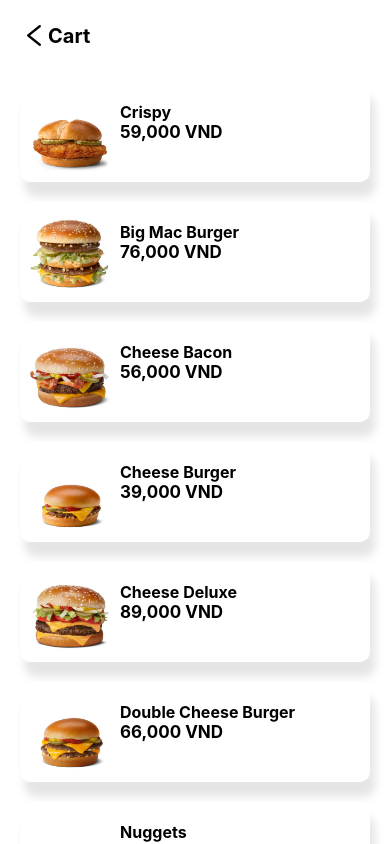
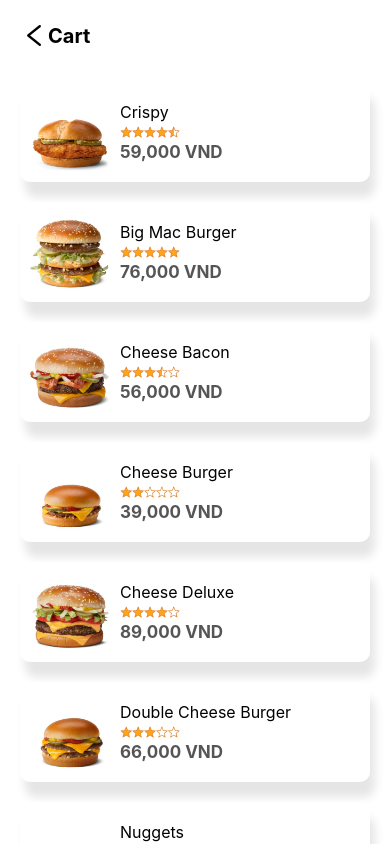
Before and after one commit to tamB2203579/Food-Order-App, a React Native app: screen /Cart in a window 390 px wide. Built offline with nearby package versions, Linux system fonts and the light colour scheme.

Commit message:
add rating (2)

```diff
--- a/constants/foods.js
+++ b/constants/foods.js
@@ -5,7 +5,7 @@
     name: 'Crispy',
     price: '59,000',
     image: require('../assets/popular/crispy.png'),
-    rating: 4.5,
+    rating: require('../assets/rating/rating-45.png'),
   },
   {
     id: '2',
@@ -13,7 +13,7 @@
     name: 'Big Mac Burger',
     price: '76,000',
     image: require('../assets/popular/burger.png'),
-    rating: 5,
+    rating: require('../assets/rating/rating-50.png'),
   },
   {
     id: '3',
@@ -21,7 +21,7 @@
     name: 'Cheese Bacon',
     price: '56,000',
     image: require('../assets/burgers/cheesebacon.png'),
-    rating: 3.5,
+    rating: require('../assets/rating/rating-35.png'),
   },
   {
     id: '4',
@@ -29,7 +29,7 @@
     name: 'Cheese Burger',
     price: '39,000',
     image: require('../assets/burgers/cheeseburger.png'),
-    rating: 2,
+    rating: require('../assets/rating/rating-20.png'),
   },
   {
     id: '5',
@@ -37,7 +37,7 @@
     name: 'Cheese Deluxe',
     price: '89,000',
     image: require('../assets/burgers/cheesedeluxe.png'),
-    rating: 4,
+    rating: require('../assets/rating/rating-40.png'),
   },
   {
     id: '6',
@@ -45,7 +45,7 @@
     name: 'Double Cheese Burger',
     price: '66,000',
     image: require('../assets/burgers/doublecheeseburger.png'),
-    rating: 3,
+    rating: require('../assets/rating/rating-30.png'),
   },
   {
     id: '7',
@@ -53,7 +53,7 @@
     name: 'Nuggets',
     price: '49,000',
     image: require('../assets/popular/nuggets.png'),
-    rating: 4.5,
+    rating: require('../assets/rating/rating-45.png'),
   },
   {
     id: '8',
@@ -61,7 +61,7 @@
     name: 'French fries',
     price: '29,000',
     image: require('../assets/snacks_sides/chips.png'),
-    rating: 4,
+    rating: require('../assets/rating/rating-40.png'),
   },
   {
     id: '9',
@@ -69,7 +69,7 @@
     name: 'Burrito',
     price: '39,000',
     image: require('../assets/snacks_sides/burrito.png'),
-    rating: 2.5,
+    rating: require('../assets/rating/rating-25.png'),
   },
   {
     id: '10',
@@ -77,7 +77,7 @@
     name: 'Hot Cakes',
     price: '35,000',
     image: require('../assets/snacks_sides/hotcakes.png'),
-    rating: 3.5,
+    rating: require('../assets/rating/rating-35.png'),
   },
   {
     id: '11',
@@ -85,7 +85,7 @@
     name: 'Coca Cola',
     price: '22,000',
     image: require('../assets/drinks_sweets/coke.png'),
-    rating: 3,
+    rating: require('../assets/rating/rating-30.png'),
   },
   {
     id: '12',
@@ -93,7 +93,7 @@
     name: 'Fanta',
     price: '22,000',
     image: require('../assets/drinks_sweets/fanta.png'),
-    rating: 2,
+    rating: require('../assets/rating/rating-30.png'),
   },
   {
     id: '13',
@@ -101,7 +101,7 @@
     name: 'Sprite',
     price: '22,000',
     image: require('../assets/drinks_sweets/sprite.png'),
-    rating: 3.5,
+    rating: require('../assets/rating/rating-35.png'),
   },
   {
     id: '14',
@@ -109,7 +109,7 @@
     name: 'Caramel Sundae',
     price: '29,000',
     image: require('../assets/drinks_sweets/sundae1.png'),
-    rating: 4,
+    rating: require('../assets/rating/rating-40.png'),
   },
   {
     id: '15',
@@ -117,7 +117,7 @@
     name: 'Chocolate Sundae',
     price: '29,000',
     image: require('../assets/drinks_sweets/sundae2.png'),
-    rating: 4.5,
+    rating: require('../assets/rating/rating-45.png'),
   },
   {
     id: '16',
@@ -125,7 +125,7 @@
     name: 'Strawberry Sundae',
     price: '29,000',
     image: require('../assets/drinks_sweets/sundae3.png'),
-    rating: 3,
+    rating: require('../assets/rating/rating-30.png'),
   },
   {
     id: '17',
@@ -133,7 +133,7 @@
     name: 'Vanilla Icecream',
     price: '10,000',
     image: require('../assets/drinks_sweets/vanillacone.png'),
-    rating: 2.5,
+    rating: require('../assets/rating/rating-40.png'),
   },
 ];
 
--- a/screens/CartScreen.js
+++ b/screens/CartScreen.js
@@ -10,9 +10,10 @@
         <View style={styles.cartCard}>
           <Image source={item.image} style={{width: 80, height: 80}}/>
 
-          <View style={{height: 100, marginLeft: 10, paddingVertical: 20, flex: 1}}>
-            <Text style={{fontWeight: 'bold', fontSize: 16}}>{item.name}</Text>
-            <Text style={{fontWeight: 'bold', fontSize: 17}}>{item.price} VND</Text>
+          <View style={styles.detailsContainer}>
+            <Text style={styles.itemName}>{item.name}</Text>
+            <Image source={item.rating} style={styles.ratingImage}/>
+            <Text style={styles.itemPrice}>{item.price} VND</Text>
           </View>
         </View>
       </TouchableHighlight>
@@ -55,7 +56,28 @@
     shadowOffset: { width: 5, height: 15 },
     shadowOpacity: 1,
     shadowRadius: 10,
-  }
+  },
+  detailsContainer: {
+    height: 100,
+    marginLeft: 10,
+    paddingVertical: 20,
+    flex: 1,
+    justifyContent: 'space-between',
+  },
+  itemName: {
+    fontSize: 16,
+  },
+  ratingImage: {
+    width: 60,
+    height: 16,
+    resizeMode: 'contain',
+    alignSelf: 'flex-start',
+  },
+  itemPrice: {
+    fontWeight: 'bold',
+    fontSize: 17,
+    color: "#555",
+  },
 });
 
 
```
